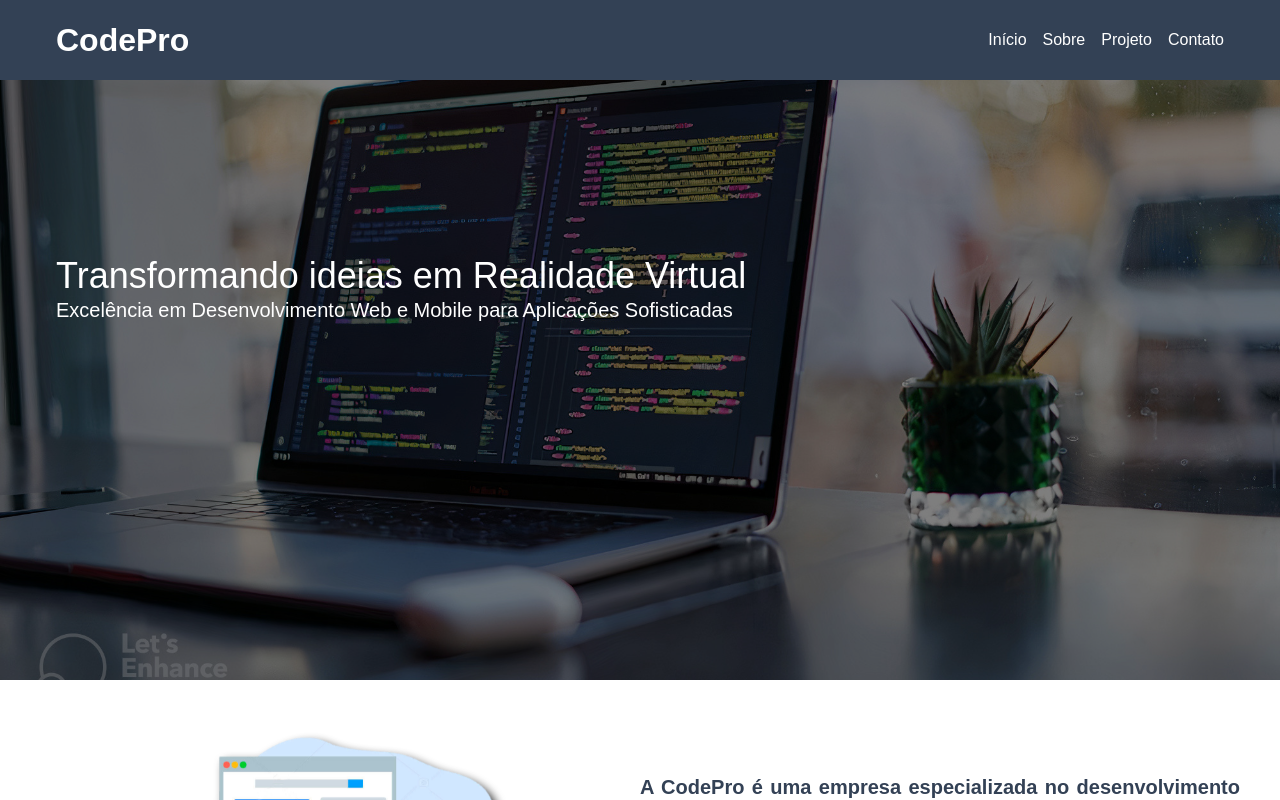
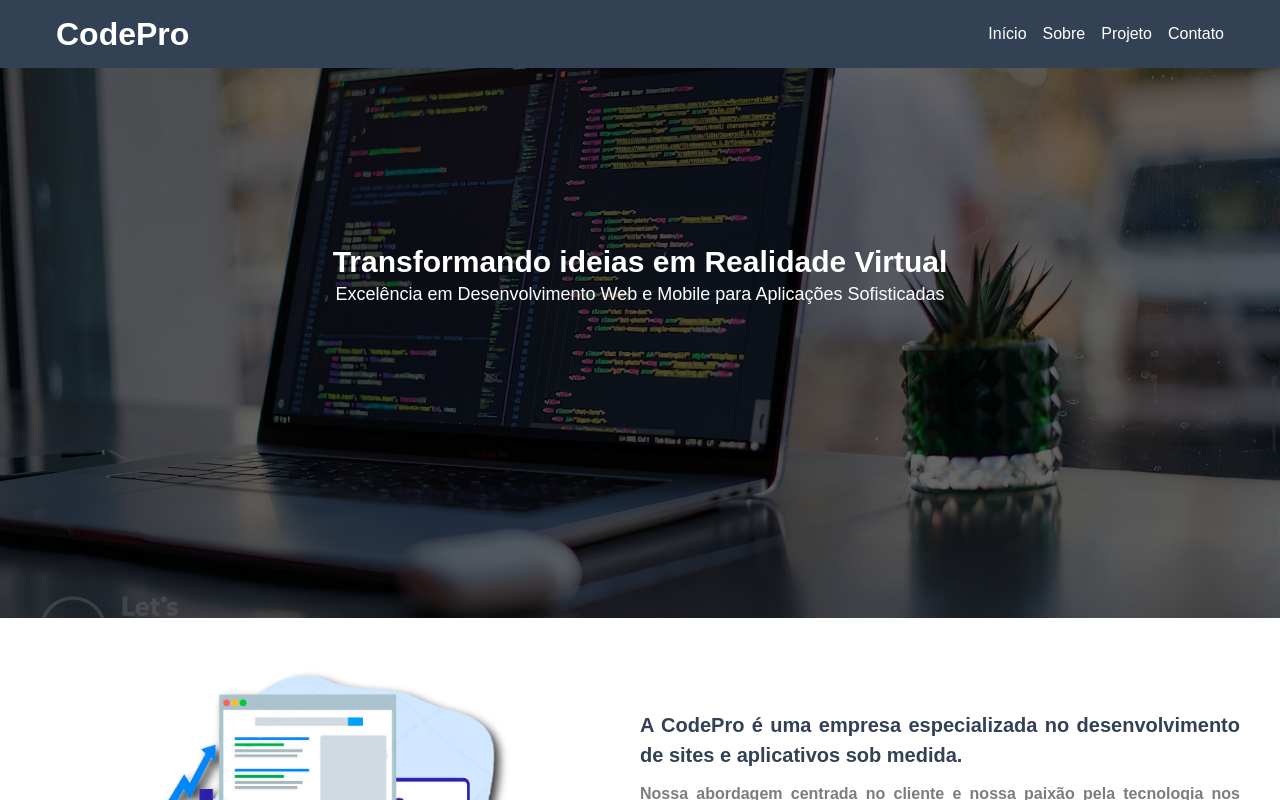
Before and after one commit to CodeProProject/CodePro, a React (Vite) app: page / in a window 1280 px wide. Shown: the top 800 px of the page. Built offline with nearby package versions, Linux system fonts and the light colour scheme.

Commit message:
Mudanças no layout do banner

```diff
--- a/src/Components/Banner/Banner.jsx
+++ b/src/Components/Banner/Banner.jsx
@@ -2,12 +2,12 @@ import React from 'react'
 
 const Banner = () => {
   return (
-    <section className='w-full h-[600px] bg-banner bg-right bg-cover bg-fixed bg-no-repeat'>
+    <section className='w-full h-[550px] bg-banner bg-right bg-cover bg-fixed bg-no-repeat'>
 
-      <div className='w-full h-full bg-black/50 flex flex-col pt-44 pl-14'>
-          <h1 className='text-white text-4xl'>Transformando ideias em Realidade Virtual</h1>
+      <div className='w-full h-full bg-black/60 flex flex-col items-center pt-44'>
+          <h1 className='text-white text-3xl font-bold'>Transformando ideias em Realidade Virtual</h1>
 
-          <p className='text-white text-xl'>Excelência em Desenvolvimento Web e Mobile para Aplicações Sofisticadas</p>
+          <p className='text-white text-lg'>Excelência em Desenvolvimento Web e Mobile para Aplicações Sofisticadas</p>
       </div>
 
     </section>
--- a/src/Components/Cabecalho/Cabecalho.jsx
+++ b/src/Components/Cabecalho/Cabecalho.jsx
@@ -4,7 +4,7 @@ import Navegacao from '../Navegacao/Navegacao';
 
 function Cabecalho() {
   return (
-    <header className='w-full h-20 bg-slate-700 px-10'>
+    <header className='w-full h-[68px] bg-slate-700 px-10'>
 
       <Navegacao />
 
--- a/src/Components/Navegacao/Navegacao.css
+++ b/src/Components/Navegacao/Navegacao.css
@@ -9,7 +9,7 @@
 
 .navegacao-container {
     width: 100%;
-    height: 80px;
+    height: 68px;
     display: flex;
     align-items: center;
     justify-content: space-between;
```
